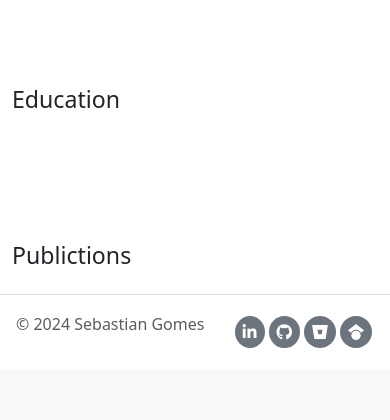
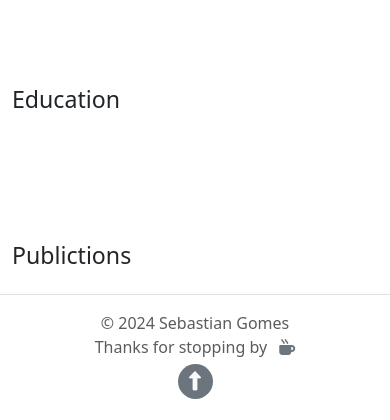
Before and after one commit to romy47/portfolio, a Django app: page / in a window 390 px wide. Shown: the part 785-1205 px from the top of the page. Before the commit the page ends 1133 px from the top, so only its background shows below. Run offline with Django 5.2, Linux system fonts and the light colour scheme; data that the repository does not hold is empty; parts of the project's set-up code (start-up, migrations or seed data) failed here and were passed over; some libraries are stand-ins or nearby versions.

Commit message:
nav and footer updated

```diff
--- a/project/templates/footer.html
+++ b/project/templates/footer.html
@@ -1,15 +1,12 @@
-<footer class="d-flex flex-wrap justify-content-between align-items-center py-3 my-4 border-top px-3">
-    <div class="col-md-4 d-flex align-items-center">
-        <span class="mb-3 mb-md-0 text-muted">© 2024 Sebastian Gomes</span>
+<footer class="d-flex flex-wrap row align-items-center py-3 my-4 border-top px-3 mx-0">
+    <div class="col-md-4 p-0 text-center text-md-start">
+        <p class="m-0 text-muted">© 2024 Sebastian Gomes</p>
     </div>
-
-    <ul class="nav col-md-4 justify-content-end list-unstyled d-flex">
-        <li><a href="#" class="fa fa-brands fa-linkedin-in nav-social-buttons bg-secondary" title="Linked in"></a>
-        </li>
-        <li><a href="#" class="fa fa-brands fa-github nav-social-buttons bg-secondary" title="GitHub"></a></li>
-        <li><a href="#" class="fa fa-brands fa-bitbucket nav-social-buttons bg-secondary" title="Bitbucket"></a>
-        </li>
-        <li><a href="#" class="fa fa-brands fa-google-scholar nav-social-buttons bg-secondary"
-                title="Google Scholar"></a></li>
-    </ul>
+    <div class="col-md-4 p-0 text-center">
+        <p class="m-0 text-muted">Thanks for stopping by <i class="ms-2 text-secondary fa-solid fa-mug-hot"></i></p>
+    </div>
+    <div class="col-md-4 p-0 text-center text-md-end">
+        <a href="#" class="fa fa-solid fa-up-long nav-social-buttons bg-secondary text-light"
+            style="height: 35px; width: 35px;font-size: 1.2rem;" title="Go to the Top"></a>
+    </div>
 </footer>
--- a/project/templates/navbar.html
+++ b/project/templates/navbar.html
@@ -27,20 +27,24 @@
                     <li class="nav-item">
                         <a class="nav-link" href="/#publication">Publications</a>
                     </li>
-                    <li class="nav-item">
+                    <!-- <li class="nav-item">
                         <a class="nav-link" href="/#contact">Contact</a>
-                    </li>
+                    </li> -->
                 </ul>
                 <ul class="navbar-nav ms-auto mb-2 mb-lg-0">
-                    <li><a href="#" class="fa fa-brands fa-linkedin-in nav-social-buttons bg-secondary"
+                    <li><a href="#" class="fa fa-regular fa-envelope nav-social-buttons bg-secondary text-light"
+                            title="Email"></a>
+                    </li>
+                    <li><a href="#" class="fa fa-brands fa-linkedin-in nav-social-buttons bg-secondary text-light"
                             title="Linked in"></a>
                     </li>
-                    <li><a href="#" class="fa fa-brands fa-github nav-social-buttons bg-secondary" title="GitHub"></a>
+                    <li><a href="#" class="fa fa-brands fa-github nav-social-buttons bg-secondary text-light"
+                            title="GitHub"></a>
                     </li>
-                    <li><a href="#" class="fa fa-brands fa-bitbucket nav-social-buttons bg-secondary"
+                    <li><a href="#" class="fa fa-brands fa-bitbucket nav-social-buttons bg-secondary text-light"
                             title="Bitbucket"></a>
                     </li>
-                    <li><a href="#" class="fa fa-brands fa-google-scholar nav-social-buttons bg-secondary"
+                    <li><a href="#" class="fa fa-brands fa-google-scholar nav-social-buttons bg-secondary text-light"
                             title="Google Scholar"></a></li>
                 </ul>
             </div>
```
